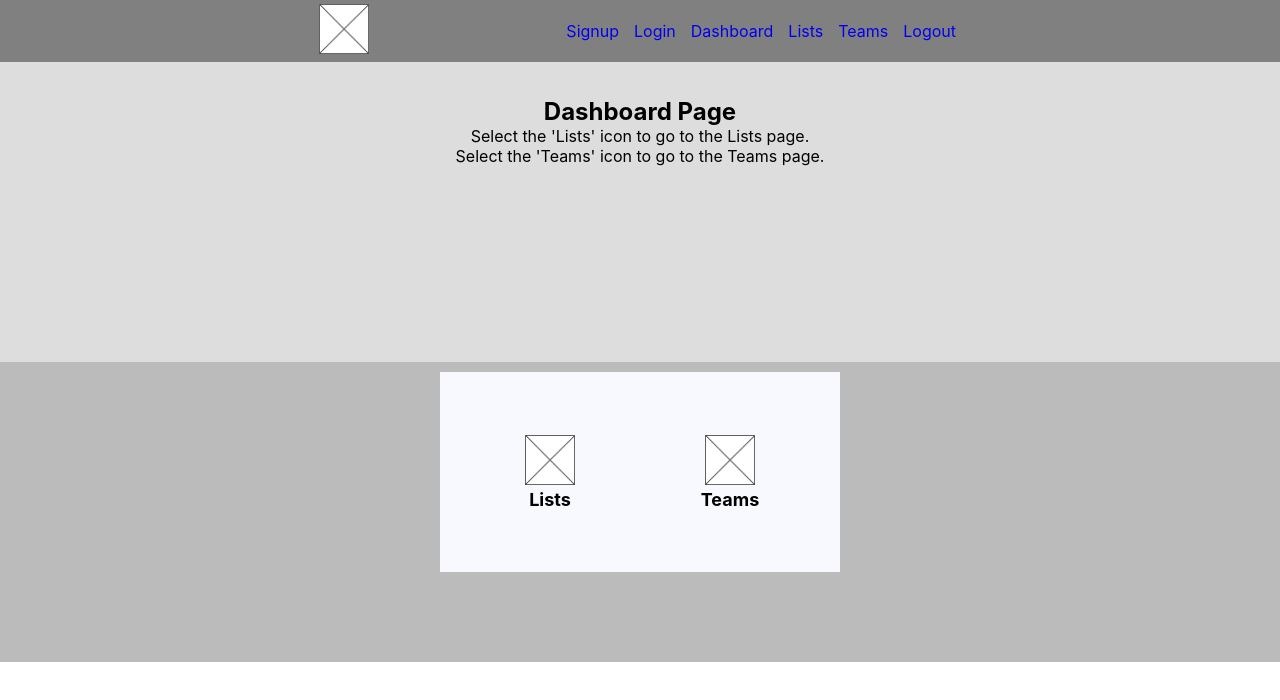
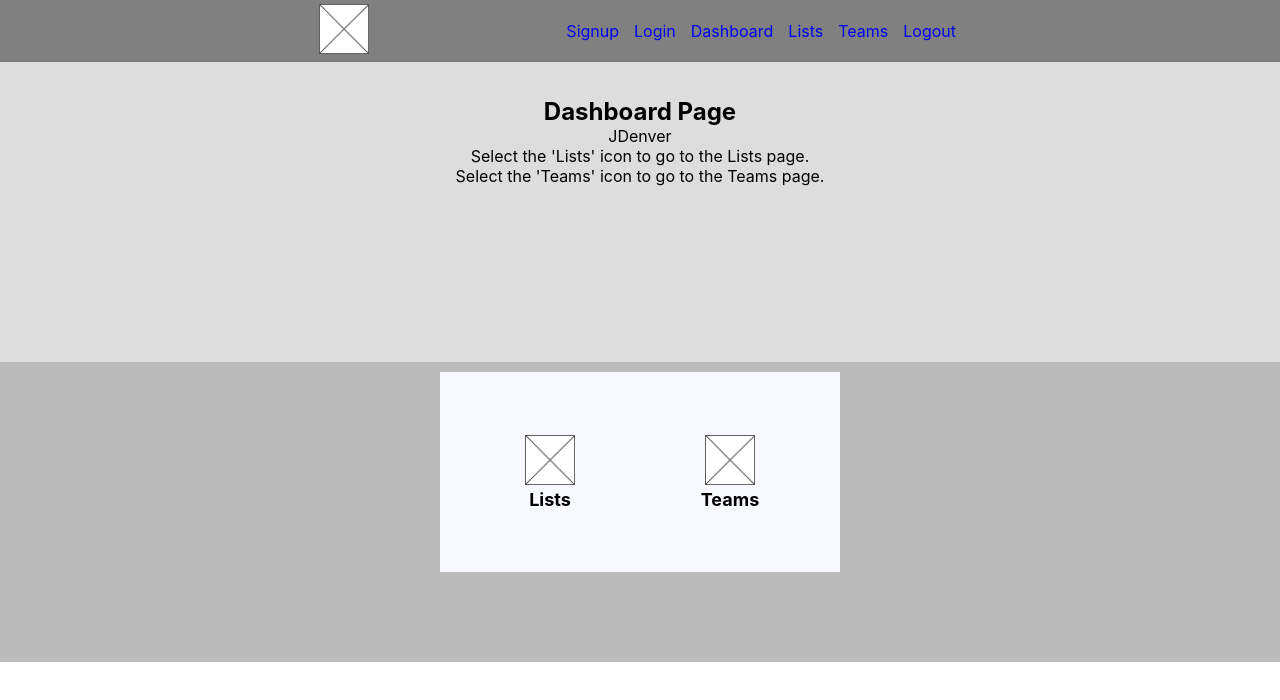
Before and after one commit to denver92john/captains-client, a React (Create React App) app: page /dashboard in a window 1280 px wide. Shown: the top 700 px of the page. Built offline with nearby package versions, Linux system fonts and the light colour scheme; no server answers.

Commit message:
passing user to dashboard and listspage

```diff
--- a/src/components/App/App.js
+++ b/src/components/App/App.js
@@ -15,7 +15,11 @@ import './App.css';
 
 class App extends Component {
   state = {
-    user: null
+    //user: null
+    user: {
+      id: 1,
+      username: "JDenver"
+    }
   }
 
   handleSetUser = user => {
@@ -54,7 +58,13 @@ class App extends Component {
             />
             <Route
               path={'/dashboard'}
-              component={DashboardPage}
+              //component={DashboardPage}
+              render={routeProps => (
+                <DashboardPage
+                  user={this.state.user}
+                  {...routeProps}
+                />
+              )}
             />
             <Route
               path={'/list/:list_id/list-items'}
@@ -64,7 +74,14 @@ class App extends Component {
             <Route
               path={'/lists'}
               //component={ListsPage}
-              render={routeProps => <ListsPage store={store} {...routeProps} />}
+              //render={routeProps => <ListsPage store={store} {...routeProps} />}
+              render={routeProps => (
+                <ListsPage
+                  store={store}
+                  user_id={this.state.user.id}
+                  {...routeProps}
+                />
+              )}
             />
             <Route
               path={'/teams'}
--- a/src/routes/DashboardPage/DashboardPage.js
+++ b/src/routes/DashboardPage/DashboardPage.js
@@ -9,6 +9,7 @@ class DashboardPage extends Component {
                 <Section className="hero">
                     <header className="section-header">
                         <h1>Dashboard Page</h1>
+                        <p>{this.props.user.username}</p>
                         <p>Select the 'Lists' icon to go to the Lists page.</p>
                         <p>Select the 'Teams' icon to go to the Teams page.</p>
                     </header>
```
